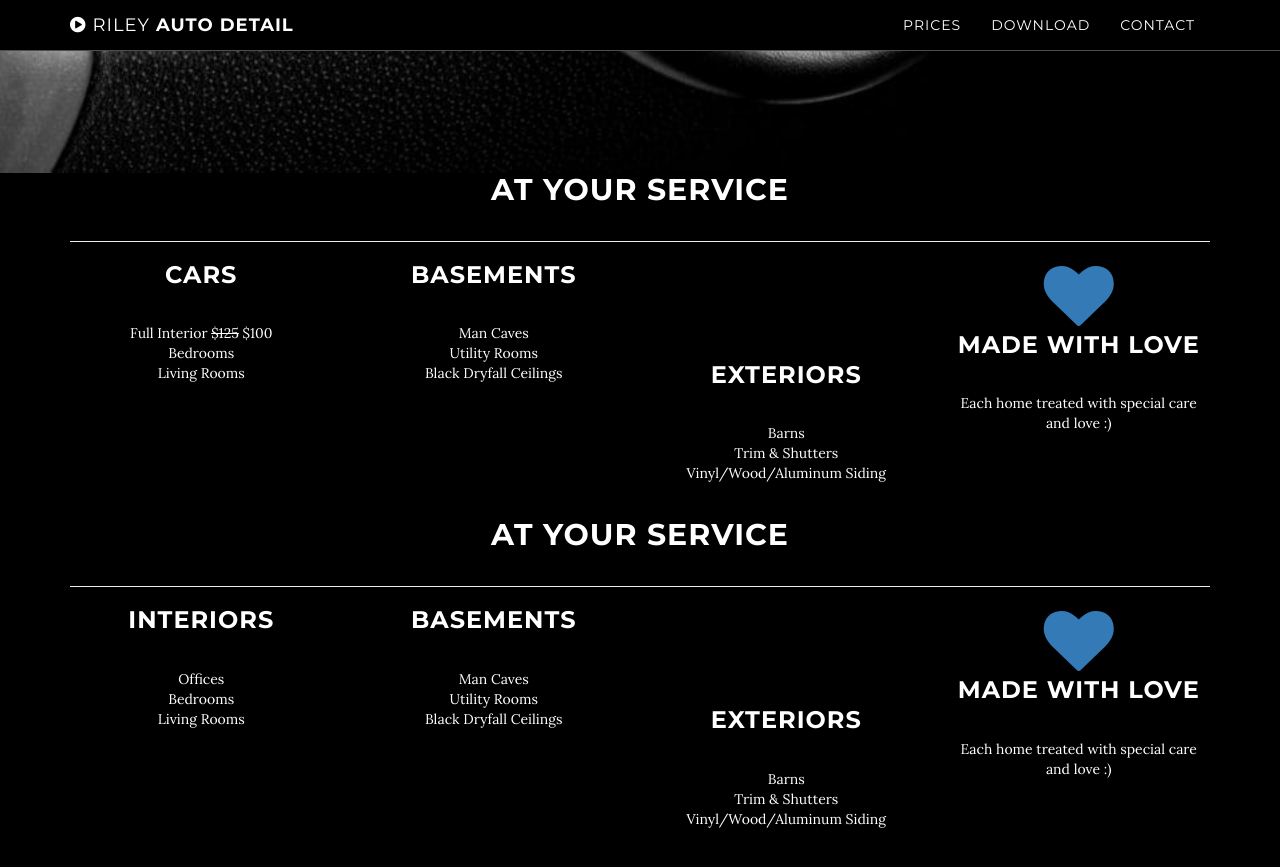
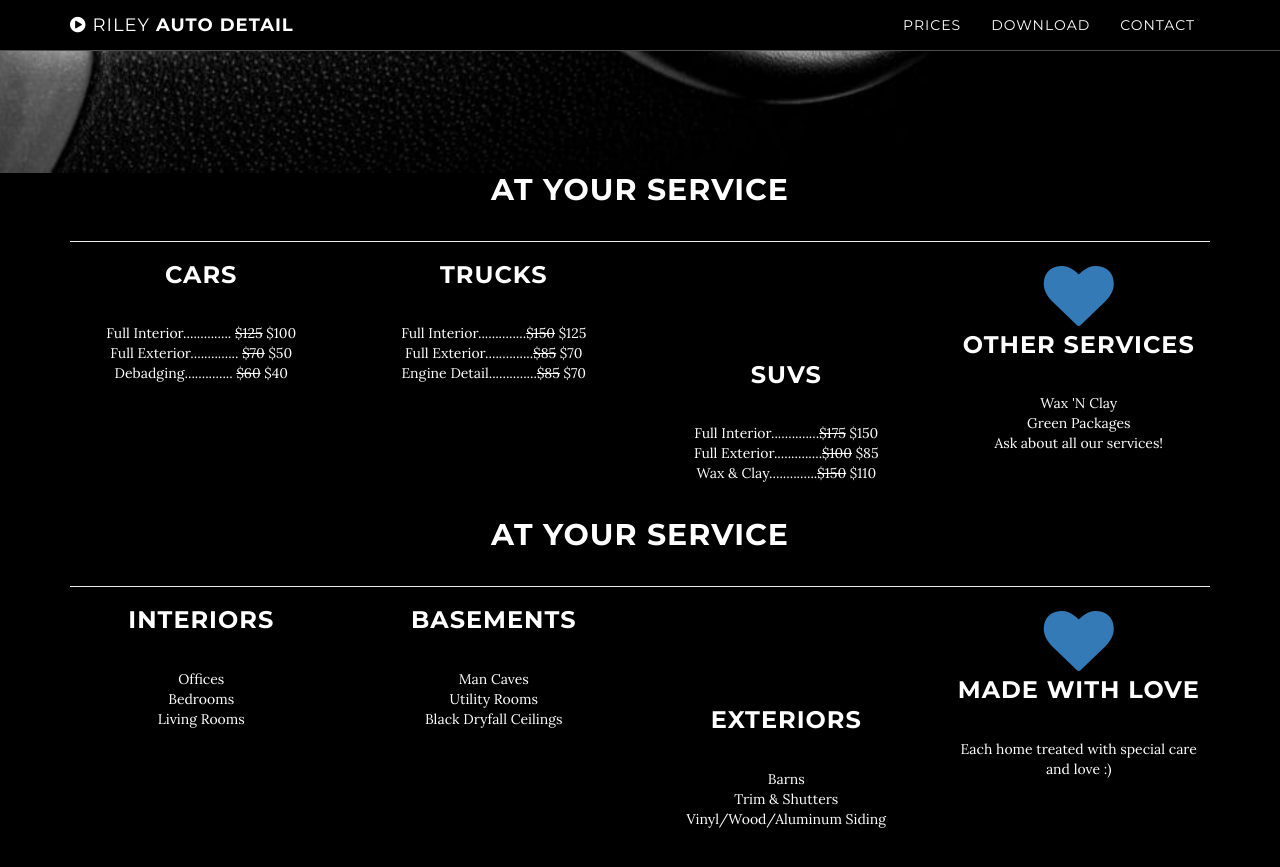
Before and after one commit to Silverado5300/RileyAuto, a Jekyll site: the page built from index.html, in a window 1280 px wide and 900 px high, scrolled down 727 px. Shown: the top 867 px of the window. Built offline with Jekyll 4.4.1, drawn with Linux system fonts in a browser that asks for light colours.

Commit message:
Update about.html

```diff
--- a/_includes/about.html
+++ b/_includes/about.html
@@ -15,13 +15,13 @@
                     <h3>Cars</h3>
                     <p class="text-muted">
                         <div>
-                        Full Interior       <s>$125</s> $100
+                        Full Interior..............       <s>$125</s> $100
                         </div>
                         <div>
-                        Bedrooms
+                        Full Exterior..............       <s>$70</s> $50
                         </div>
                         <div>
-                        Living Rooms
+                        Debadging..............       <s>$60</s> $40
                         </div>
                     </p>
                 </div>
@@ -29,16 +29,16 @@
             <div class="col-lg-3 col-md-6 text-center">
                 <div class="service-box">
                     <i class="fas fa-brush fa-5x wow bounceIn text-primary"></i>
-                    <h3>Basements</h3>
+                    <h3>Trucks</h3>
                     <p class="text-muted">
                         <div>
-                            Man Caves
+                            Full Interior..............<s>$150</s> $125
                         </div>
                         <div>
-                            Utility Rooms
+                            Full Exterior..............<s>$85</s> $70
                         </div>
                         <div>
-                            Black Dryfall Ceilings
+                            Engine Detail..............<s>$85</s> $70
                         </div>
                     </p>
                     </p>
@@ -47,16 +47,16 @@
             <div class="col-lg-3 col-md-6 text-center">
                 <div class="service-box">
                     <i class="fas fa-home fa-5x wow bounceIn text-primary"></i>
-                    <h3>Exteriors</h3>
+                    <h3>SUVs</h3>
                     <p class="text-muted">
                         <div>
-                            Barns
+                            Full Interior..............<s>$175</s> $150
                         </div>
                         <div>
-                            Trim & Shutters
+                            Full Exterior..............<s>$100</s> $85
                         </div>
                         <div>
-                            Vinyl/Wood/Aluminum Siding
+                            Wax & Clay..............<s>$150</s> $110
                         </div>
                     </p></p>
                 </div>
@@ -64,8 +64,10 @@
             <div class="col-lg-3 col-md-6 text-center">
                 <div class="service-box">
                     <i class="fa fa-5x fa-heart wow bounceIn text-primary" data-wow-delay=".3s"></i>
-                    <h3>Made with Love</h3>
-                    <div>Each home treated with special care and love :)</div>
+                    <h3>Other Services</h3>
+                    <div>Wax 'N Clay</div>
+                    <div>Green Packages</div>
+                    <div>Ask about all our services!</div>
                 </div>
             </div>
         </div>
```
